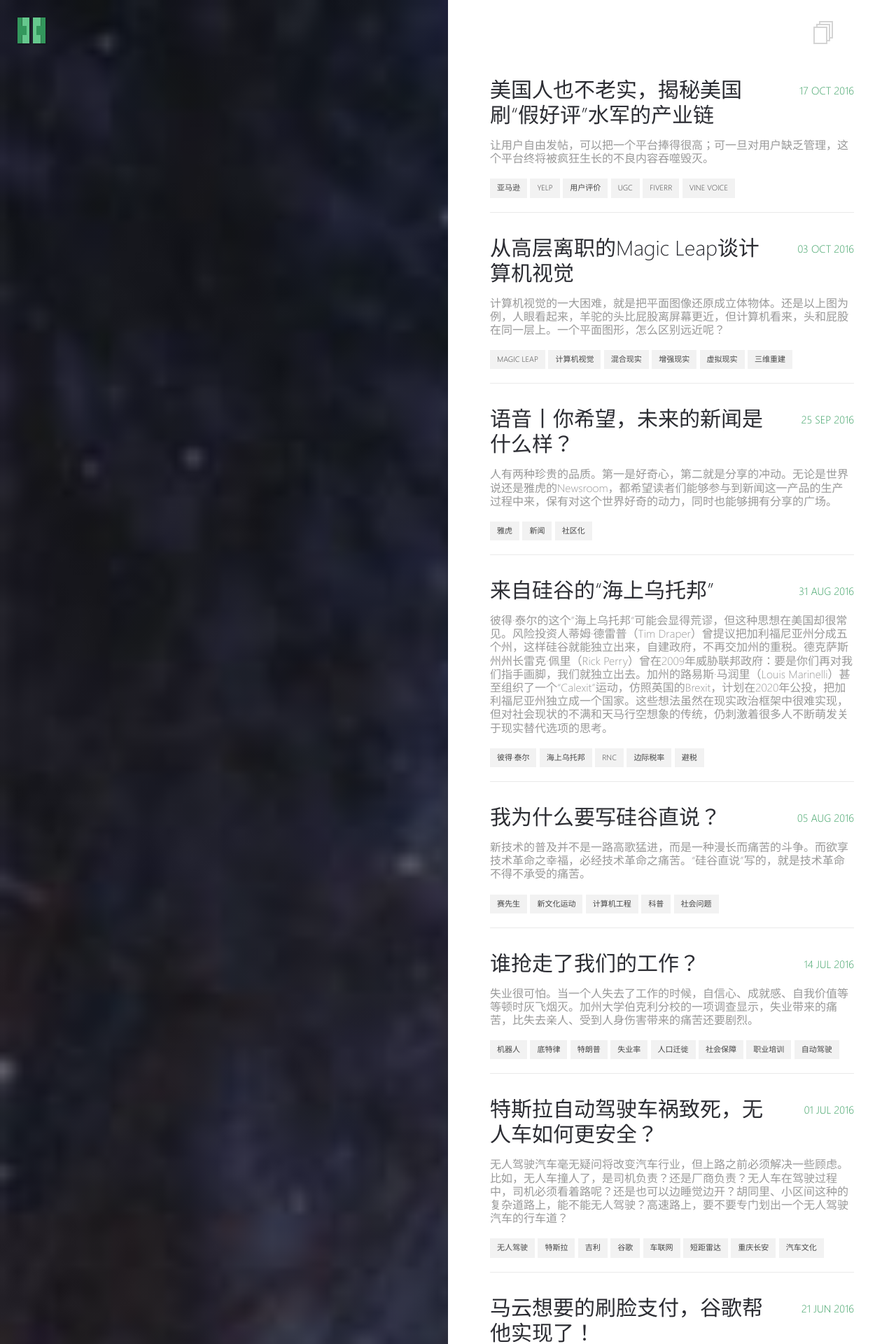
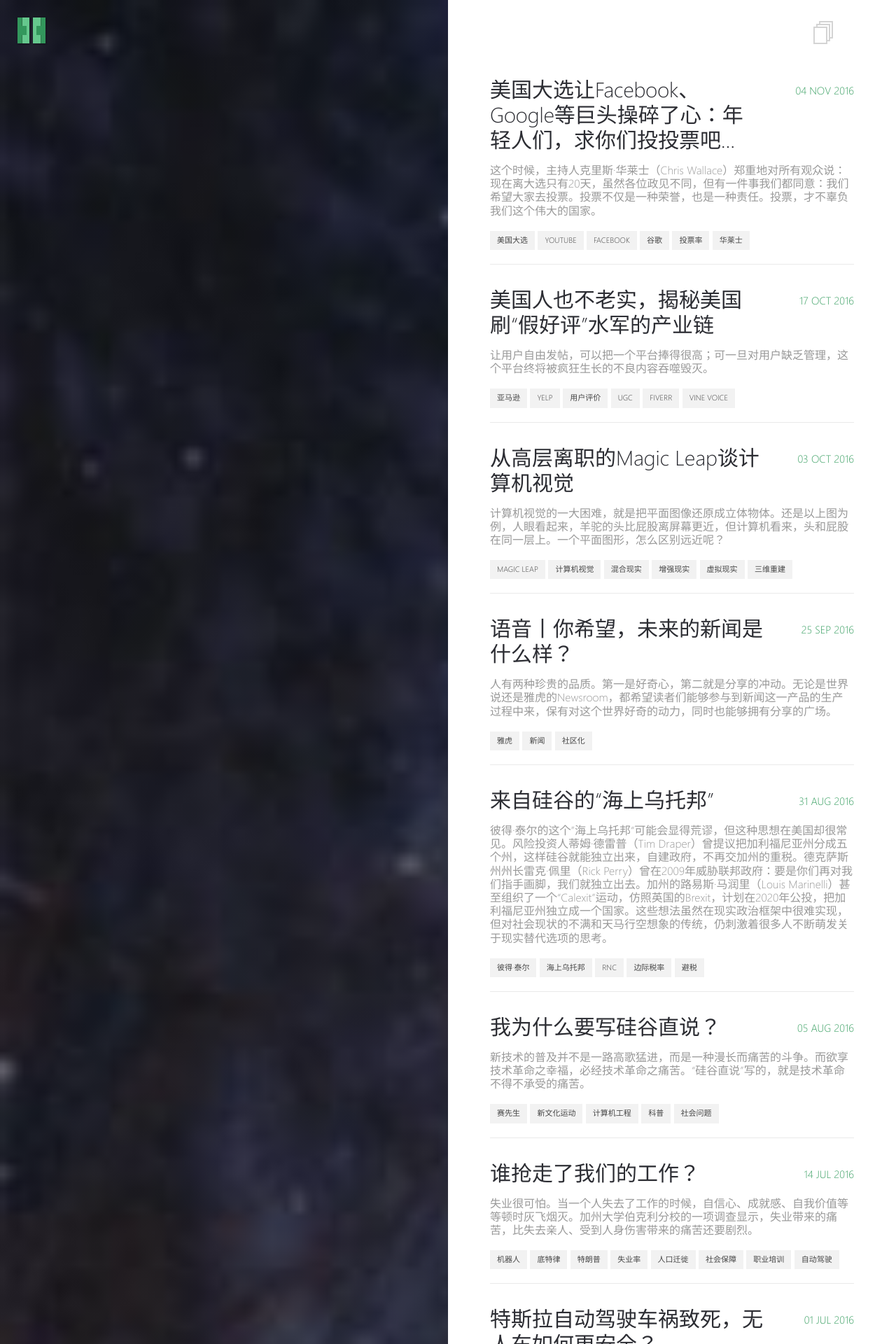
Before and after one commit to quzhi1/quzhi1.github.io, a Jekyll site: the page built from _pages/posts.md, in a window 1280 px wide. Shown: the top 1920 px of the page at 70% size. Built offline with Jekyll 4.4.1, drawn with Linux system fonts in a browser that asks for light colours; some of the changed text lies outside the part shown.

Commit message:
Add silicon valley encourages vote

```diff
--- /dev/null
+++ b/_posts/2016-11-04-silicon-valley-encourages-vote.md
@@ -0,0 +1,22 @@
+---
+layout: post
+title:  "美国大选让Facebook、Google等巨头操碎了心：年轻人们，求你们投投票吧..."
+date:   2016-11-04
+excerpt: "这个时候，主持人克里斯·华莱士（Chris Wallace）郑重地对所有观众说：现在离大选只有20天，虽然各位政见不同，但有一件事我们都同意：我们希望大家去投票。投票不仅是一种荣誉，也是一种责任。投票，才不辜负我们这个伟大的国家。"
+tag:
+- 美国大选
+- Youtube
+- Facebook
+- 谷歌
+- 投票率
+- 华莱士
+---
+
+<iframe id="article_iframe" src="https://zhuanlan.zhihu.com/p/23441835" frameborder="0" allowfullscreen onload="span();"></iframe>
+
+<script>
+function span() {
+    document.getElementById("article_iframe").width=document.getElementsByClassName("block-left")[0].offsetWidth*0.8;
+    document.getElementById("article_iframe").height=screen.height;
+}
+</script>
```
Also changed, not shown: _posts/2016-10-17-how-to-deal-with-fake-reviews.md (+1 -1 lines).
